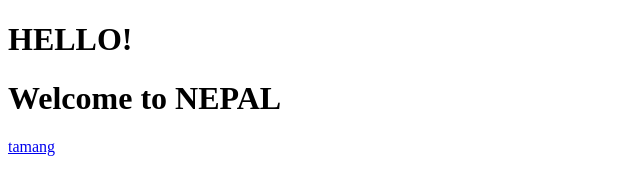
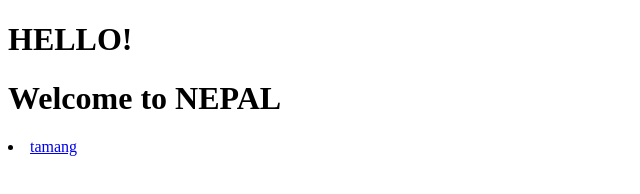
Before and after one commit to karantamangajajajajajajajajajajajajaja/myhome, a plain HTML site: page index.html in a window 1280 px wide. Shown: the full height of the page, 0-640 px from the left. Drawn offline with Linux system fonts and the light colour scheme.

Commit message:
Update index.html

```diff
--- a/index.html
+++ b/index.html
@@ -7,6 +7,6 @@
     <body>
       <h1>HELLO!</h1>
       <h1>Welcome to NEPAL</h1>
-      <p><a href="tamang.html">tamang</a></p>
+        <li><a href="tamang.html">tamang</a></li>
     </body>
     </html>
```
